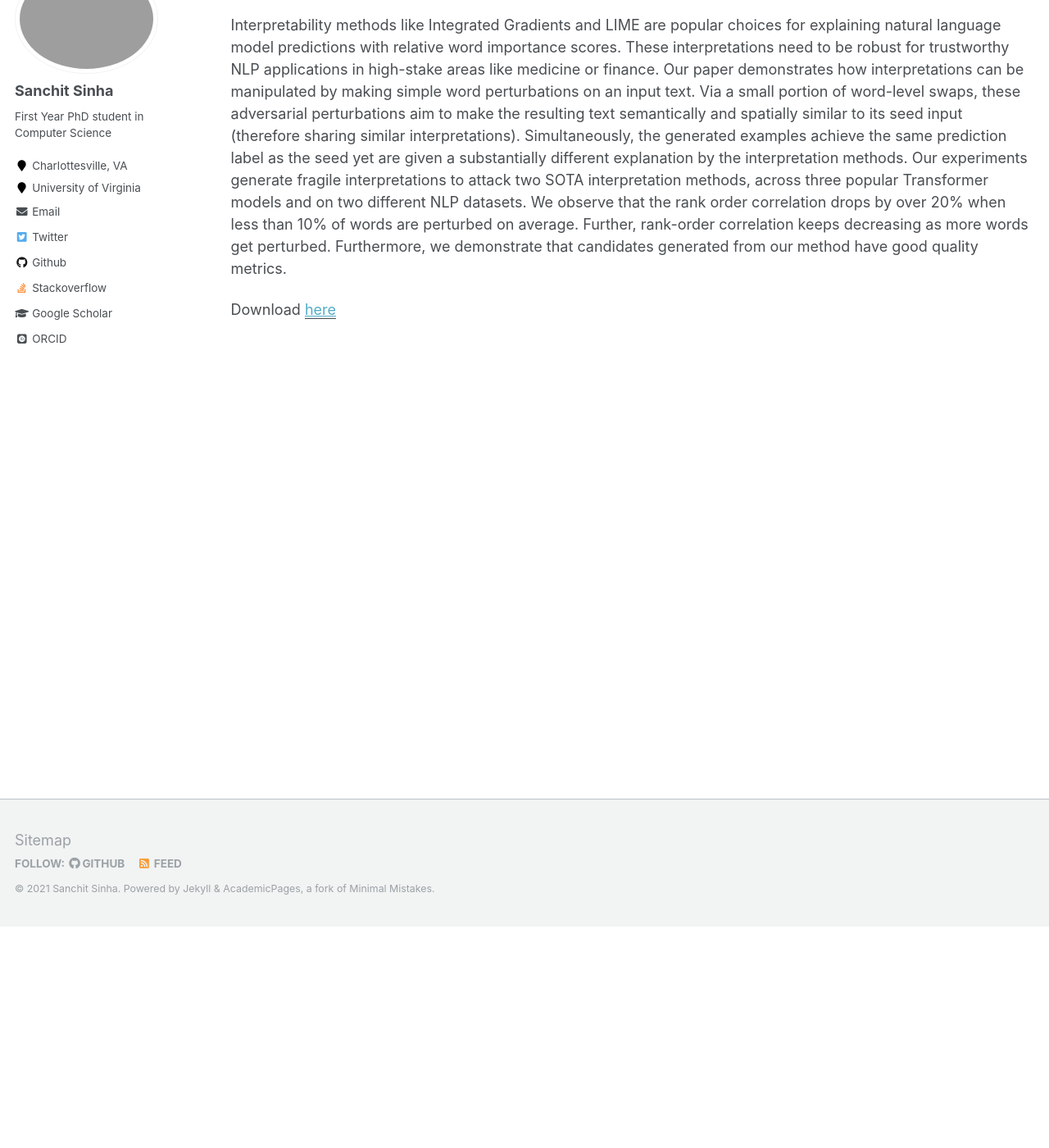
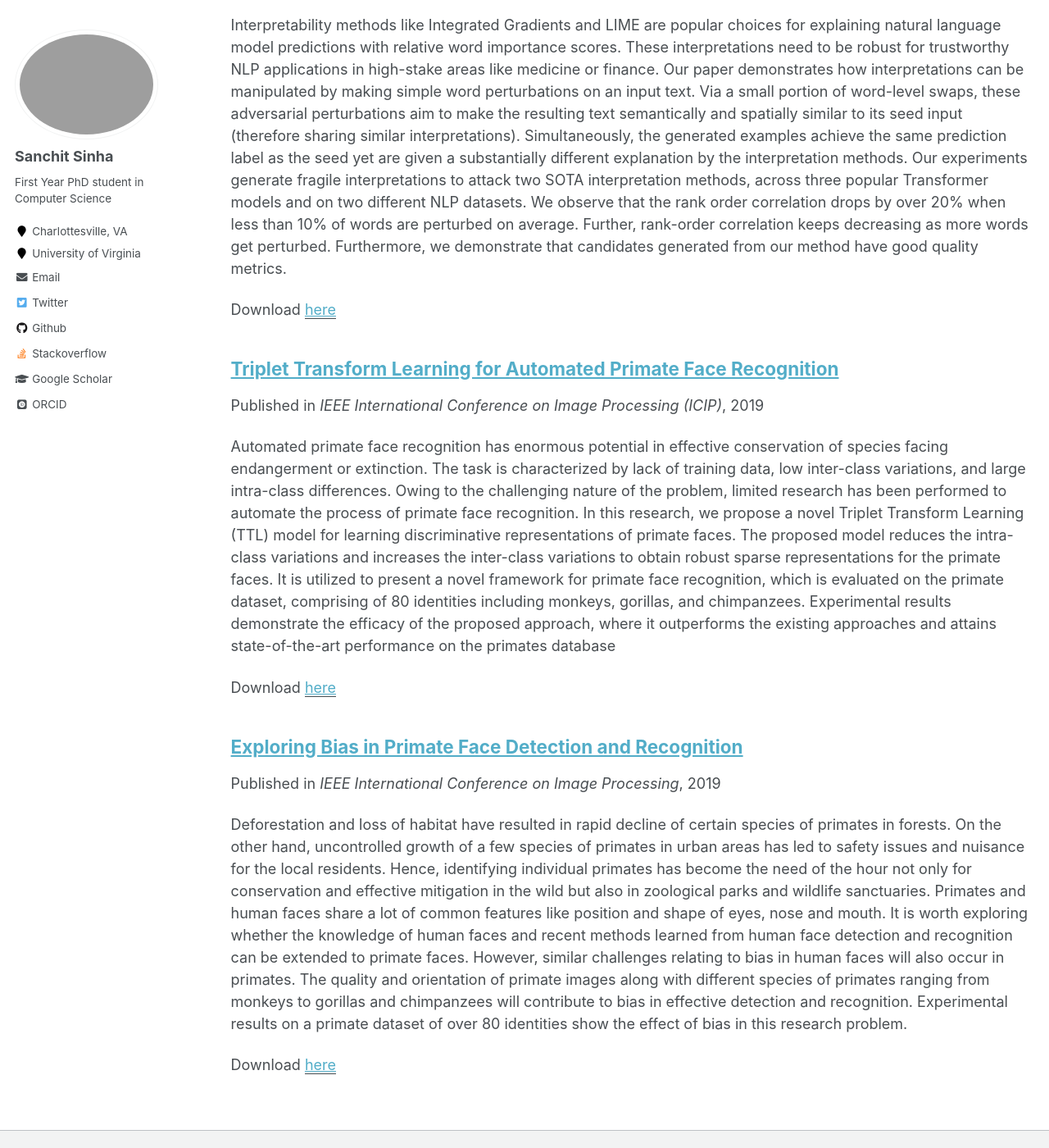
Before and after one commit to sanchit97/sanchit97.github.io, a Jekyll site: the page built from _pages/publications.md, in a window 1280 px wide and 1400 px high, scrolled down 270 px. Shown: the whole window at 82% size. Built offline with Jekyll 4.4.1, drawn with Linux system fonts in a browser that asks for light colours; some web fonts are replaced; some of the changed text lies outside the part shown.

Commit message:
[PAP] Add icip,eccv

```diff
--- /dev/null
+++ b/_publications/2018-eccv-befa.md
@@ -0,0 +1,15 @@
+---
+title: "Exploring Bias in Primate Face Detection and Recognition"
+collection: publications
+permalink: /publication/eccv-befa-18-explore
+excerpt:
+date: 2019-09-03
+venue: 'IEEE International Conference on Image Processing'
+paperurl: 'https://openaccess.thecvf.com/content_eccv_2018_workshops/w5/html/Sinha_Exploring_Bias_in_Primate_Face_Detection_and_Recognition_ECCVW_2018_paper.html'
+# citation: 'Sanchit Sinha'
+---
+Deforestation and loss of habitat have resulted in rapid decline of certain species of primates in forests. On the other hand, uncontrolled growth of a few species of primates in urban areas has led to safety issues and nuisance for the local residents. Hence, identifying individual primates has become the need of the hour not only for conservation and effective mitigation in the wild but also in zoological parks and wildlife sanctuaries. Primates and human faces share a lot of common features like position and shape of eyes, nose and mouth. It is worth exploring whether the knowledge of human faces and recent methods learned from human face detection and recognition can be extended to primate faces. However, similar challenges relating to bias in human faces will also occur in primates. The quality and orientation of primate images along with different species of primates ranging from monkeys to gorillas and chimpanzees will contribute to bias in effective detection and recognition. Experimental results on a primate dataset of over 80 identities show the effect of bias in this research problem.
+
+[Download paper here](https://openaccess.thecvf.com/content_eccv_2018_workshops/w5/html/Sinha_Exploring_Bias_in_Primate_Face_Detection_and_Recognition_ECCVW_2018_paper.html)
+
+<!-- Recommended citation: Your Name, You. (2009). "Paper Title Number 1." <i>Journal 1</i>. 1(1). -->
--- /dev/null
+++ b/_publications/2019-icip.md
@@ -0,0 +1,17 @@
+---
+title: "Triplet Transform Learning for Automated Primate Face Recognition"
+collection: publications
+permalink: /publication/icip-19-ttl
+excerpt:
+date: 2019-09-03
+venue: 'IEEE International Conference on Image Processing (ICIP)'
+paperurl: 'https://ieeexplore.ieee.org/abstract/document/8803501'
+# citation: 'Sanchit Sinha'
+---
+Automated primate face recognition has enormous potential in effective conservation of species facing endangerment or
+extinction. The task is characterized by lack of training data, low inter-class variations, and large intra-class differences.
+Owing to the challenging nature of the problem, limited research has been performed to automate the process of primate face recognition. In this research, we propose a novel Triplet Transform Learning (TTL) model for learning discriminative representations of primate faces. The proposed model reduces the intra-class variations and increases the inter-class variations to obtain robust sparse representations for the primate faces. It is utilized to present a novel framework for primate face recognition, which is evaluated on the primate dataset, comprising of 80 identities including monkeys, gorillas, and chimpanzees. Experimental results demonstrate the efficacy of the proposed approach, where it outperforms the existing approaches and attains state-of-the-art performance on the primates database
+
+[Download paper here](https://ieeexplore.ieee.org/abstract/document/8803501)
+
+<!-- Recommended citation: Your Name, You. (2009). "Paper Title Number 1." <i>Journal 1</i>. 1(1). -->
--- a/_publications/2009-10-01-paper-title-number-1.md
+++ b/_publications/2021-emnlp-bb-21.md
@@ -1,10 +1,10 @@
 ---
-title: "Perturbing Inputs for Fragile Interpretations in Deep Natural LanguageProcessing"
+title: "Perturbing Inputs for Fragile Interpretations in Deep Natural Language Processing"
 collection: publications
 permalink: /publication/emnlp-bb-21-fragile-interpretations
 excerpt:
 date: 2021-09-03
-venue: 'EMNLP-BlackboxNLP 2021'
+venue: 'EMNLP-BlackboxNLP'
 paperurl: 'https://arxiv.org/pdf/2108.04990'
 # citation: 'Sanchit Sinha'
 ---
```
